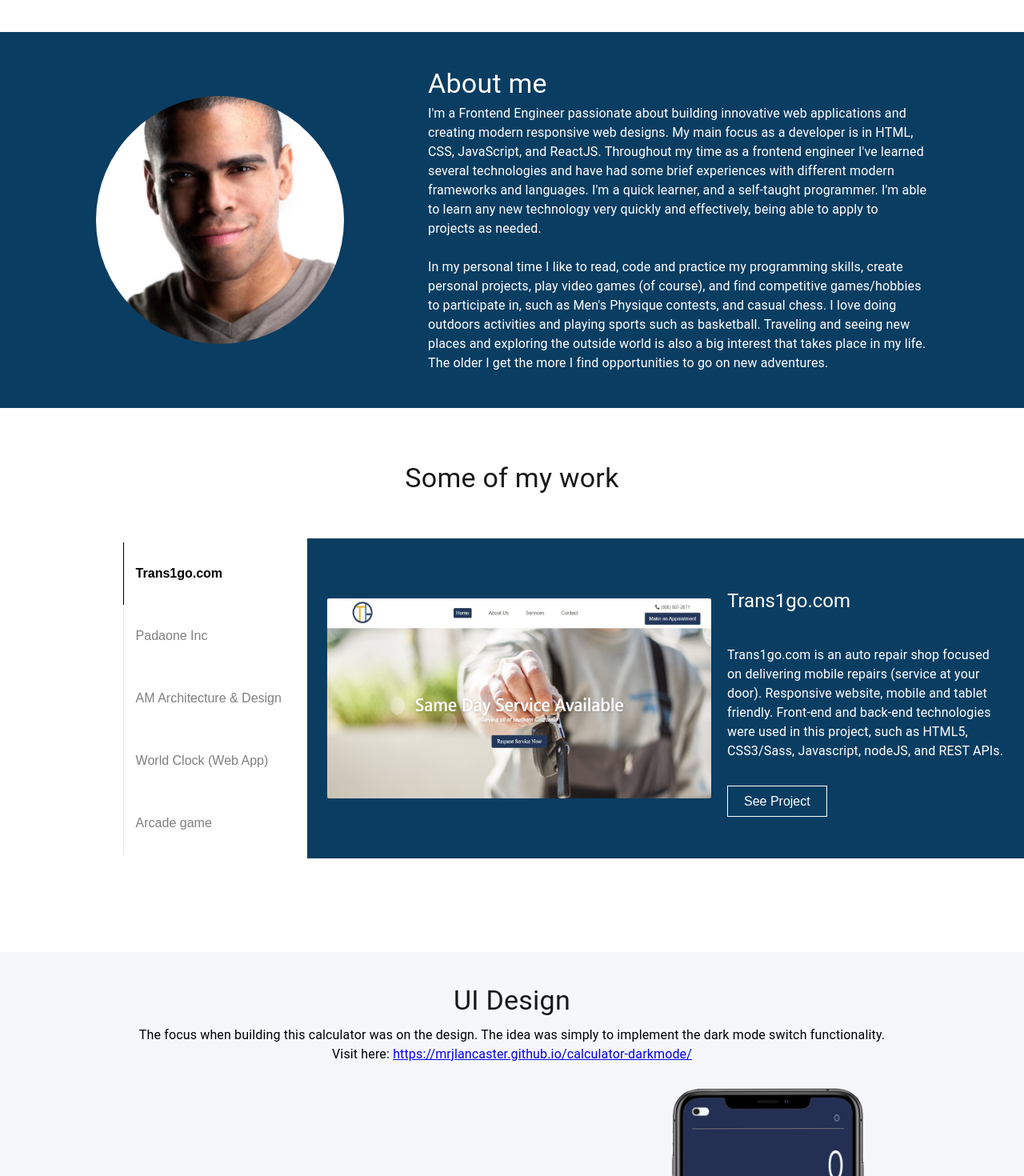
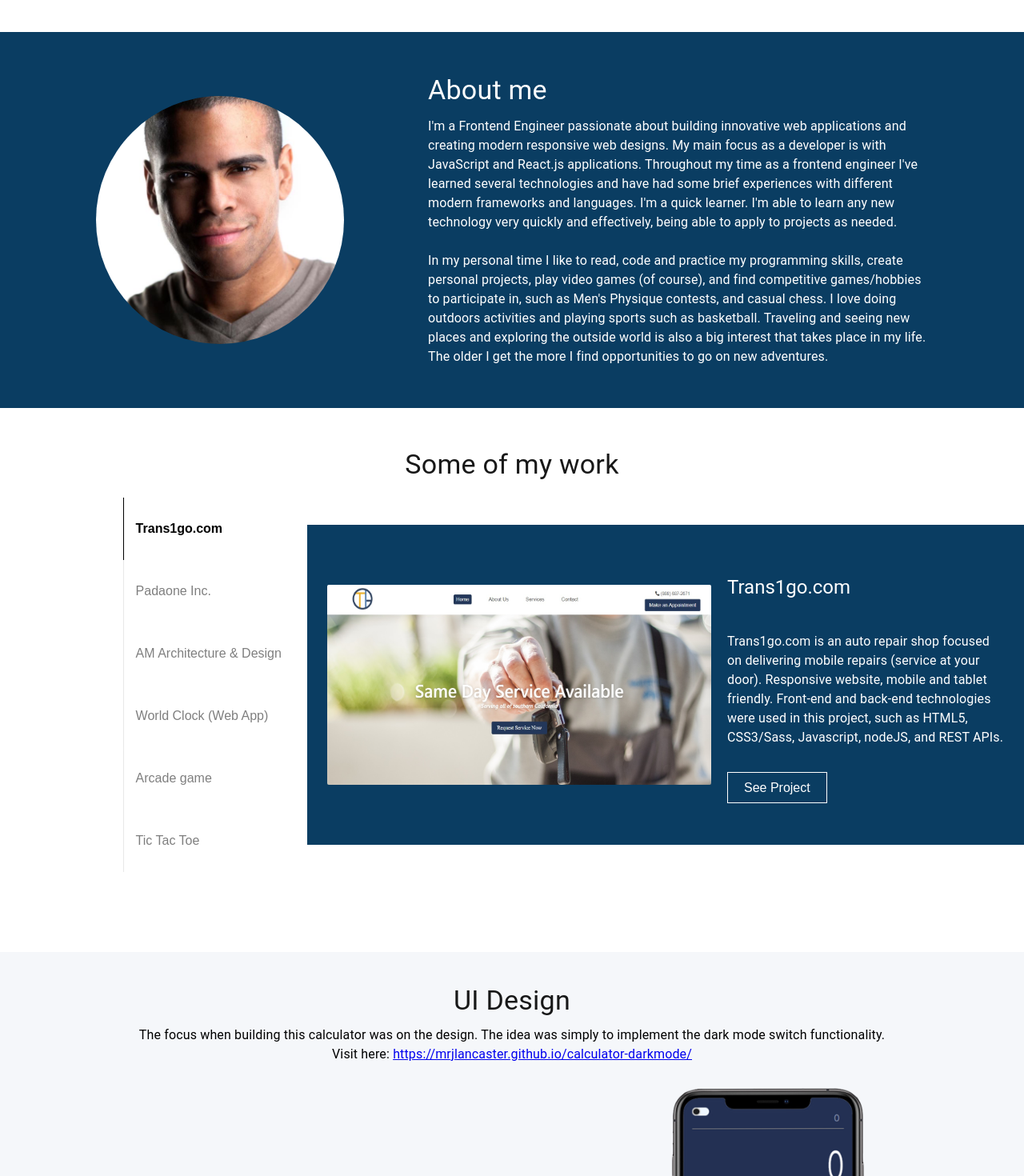
Before and after one commit to mrjlancaster/Portfolio, a React (Create React App) app: page / in a window 1280 px wide. Shown: the part 840-2310 px from the top of the page at 80% size. Built offline with nearby package versions, Linux system fonts and the light colour scheme.

Commit message:
update code and add new project info

```diff
--- a/src/components/About.js
+++ b/src/components/About.js
@@ -1,5 +1,5 @@
-import React from 'react';
-import './About.css';
+import React from "react";
+import "./About.css";
 
 // import ProfilePicture from '../img/profile_pic.jpg';
 
@@ -10,14 +10,28 @@ const About = () => {
 			<div className="text-wrapper">
 				<h4 className="about-title">About me</h4>
 				<p className="about-bio">
-					I'm a Frontend Engineer passionate about building innovative web applications and creating modern responsive web designs. My main focus as a developer is in HTML, CSS, JavaScript, and ReactJS. Throughout my time as a frontend engineer I've learned several technologies and have had some brief experiences with different modern frameworks and languages. I'm a quick learner, and a self-taught programmer. I'm able to learn any new technology very quickly and effectively, being able to apply to projects as needed.
+					I'm a Frontend Engineer passionate about building innovative web
+					applications and creating modern responsive web designs. My main
+					focus as a developer is with JavaScript and React.js
+					applications. Throughout my time as a frontend engineer I've
+					learned several technologies and have had some brief experiences
+					with different modern frameworks and languages. I'm a quick
+					learner. I'm able to learn any new technology very quickly and
+					effectively, being able to apply to projects as needed.
 					<br />
 					<br />
-					In my personal time I like to read, code and practice my programming skills, create personal projects, play video games (of course), and find competitive games/hobbies to participate in, such as Men's Physique contests, and casual chess. I love doing outdoors activities and playing sports such as basketball. Traveling and seeing new places and exploring the outside world is also a big interest that takes place in my life. The older I get the more I find opportunities to go on new adventures.
+					In my personal time I like to read, code and practice my
+					programming skills, create personal projects, play video games
+					(of course), and find competitive games/hobbies to participate
+					in, such as Men's Physique contests, and casual chess. I love
+					doing outdoors activities and playing sports such as basketball.
+					Traveling and seeing new places and exploring the outside world
+					is also a big interest that takes place in my life. The older I
+					get the more I find opportunities to go on new adventures.
 				</p>
 			</div>
 		</div>
-	)
-}
+	);
+};
 
 export default About;
--- a/src/components/Technologies.js
+++ b/src/components/Technologies.js
@@ -1,52 +1,59 @@
-import React from 'react';
-import './Technologies.css';
+import React from "react";
+import "./Technologies.css";
 
 // material ui imports
-import { Box } from '@material-ui/core';
+import { Box } from "@material-ui/core";
+
+const tech = [
+	{
+		title: "HTML5",
+		icon: <i className="fab fa-html5" style={{ color: "#ff5a44" }}></i>,
+	},
+	{
+		title: "CSS3",
+		icon: <i className="fab fa-css3-alt" style={{ color: "#0a7ae9" }}></i>,
+	},
+	{
+		title: "Sass",
+		icon: <i className="fab fa-sass" style={{ color: "#e759b8" }}></i>,
+	},
+	{
+		title: "JavaScript",
+		icon: <i className="fab fa-js-square" style={{ color: "#ffd53d" }}></i>,
+	},
+	{
+		title: "React.js",
+		icon: <i className="fab fa-react" style={{ color: "#73d3ff" }}></i>,
+	},
+	{
+		title: "NodeJS",
+		icon: <i className="fab fa-node-js" style={{ color: "#1f9e54" }}></i>,
+	},
+];
 
 const Technologies = () => {
-
 	return (
 		<div id="my stack" className="tech_container">
 			<Box className="typography_container">
 				<h4 className="stack_title">My stack</h4>
-				<p className="stack_text">Day in and day out I'm utilizing these technologies to build websites and web applications</p>
+				<p className="stack_text">
+					Day in and day out I'm utilizing these technologies to build
+					websites and web applications
+				</p>
 			</Box>
 
-			<div className='grid'>
-				<div className="icon_wrapper">
-					<h6 className="icon_titles">HTML5</h6>
-					<i className="fab fa-html5" style={{color: '#ff5a44'}}></i>
-				</div>
-
-				<div className="icon_wrapper">
-					<h6 className="icon_titles">CSS3</h6>
-					<i className="fab fa-css3-alt" style={{color: '#0a7ae9'}}></i>
-				</div>
-
-				<div className="icon_wrapper">
-					<h6 className="icon_titles">Sass</h6>
-					<i className="fab fa-sass" style={{color: '#e759b8'}}></i>
-				</div>
-
-				<div className="icon_wrapper">
-					<h6 className="icon_titles">JavaScript</h6>
-					<i className="fab fa-js-square" style={{color: '#ffd53d'}}></i>
-				</div>
-
-				<div className="icon_wrapper">
-					<h6 className="icon_titles">React</h6>
-					<i className="fab fa-react" style={{color: '#73d3ff'}}></i>
-				</div>
-
-				<div className="icon_wrapper">
-					<h6 className="icon_titles">NodeJS</h6>
-					<i className="fab fa-node-js" style={{color: '#1f9e54'}}></i>
-				</div>
+			<div className="grid">
+				{tech.map((item, i) => {
+					return (
+						<div key={i} className="icon_wrapper">
+							<h6 className="icon_titles">{item.title}</h6>
+							{item.icon}
+						</div>
+					);
+				})}
 			</div>
-
 		</div>
-	)
-}
+	);
+};
 
 export default Technologies;
--- a/src/components/Work.js
+++ b/src/components/Work.js
@@ -15,71 +15,63 @@ import ArcadeGameScreenshot from "../img/arcade_game.jpg";
 import { Typography } from "@material-ui/core";
 
 const Work = () => {
-	const [li, setLi] = useState("trans1go.com");
-	const [project, setProject] = useState({
+	const [activeTab, setActiveTab] = useState(0);
+
+	const tabs = [
+		"Trans1go.com",
+		"Padaone Inc.",
+		"AM Architecture & Design",
+		"World Clock (Web App)",
+		"Arcade game",
+		"Tic Tac Toe",
+	];
+
+	const tabContent = [
+		{
 			image: Trans1goScreenshot,
 			title: "Trans1go.com",
 			description: `Trans1go.com is an auto repair shop focused on delivering mobile repairs (service at your door). Responsive website, mobile and tablet friendly. Front-end and back-end technologies were used in this project, such as HTML5, CSS3/Sass, Javascript, nodeJS, and REST APIs.`,
 			link: "http://trans1go.com/",
-	});
-
-	const switchLi = (e) => {
-		const key = e.target;
-		if (key.matches("li")) {
-			if (key.innerText === "Trans1go.com") {
-				setLi("trans1go.com");
-				setProject({
-					image: Trans1goScreenshot,
-					title: "Trans1go.com",
-					description: `Trans1go.com is an auto repair shop focused on delivering mobile repairs (service at your door). Responsive website, mobile and tablet friendly. Front-end and back-end technologies were used in this project, such as HTML5, CSS3/Sass, Javascript, nodeJS, and REST APIs.`,
-					link: "http://trans1go.com/",
-				});
-			}
-
-			if (key.innerText === "Padaone Inc") {
-				setLi("padaone");
-				setProject({
+		},
+		{
 			image: PadaoneScreenshot,
 			title: "Padaone Inc",
 			description:
 				"Padaone is a marketplace for individuals to take classes and train with coaches all over the world. I was responsible to build the first company's Landing Page. Technologies used in this project were HTML5, CSS3/Sass, and Javascript.",
 			link: "https://www.padaone.app/",
-				});
-			}
-
-			if (key.innerText === "AM Architecture & Design") {
-				setLi("am");
-				setProject({
+		},
+		{
 			image: AMScreenshot,
 			title: "AM Architecture & Design",
 			description:
 				"This is a mockup website I've built based on a design I found as an inspiration. AM Architecture & Design was built utilizing HTML5 and CSS3. Simple, elegant and great design.",
 			link: "https://mrjlancaster.github.io/Responsive-website/",
-				});
-			}
-
-			if (key.innerText === "World Clock (Web App)") {
-				setLi("worldclock");
-				setProject({
+		},
+		{
 			image: WorldClockScreenshot,
 			title: "World clock web application",
 			description:
 				"Simple digital world clock web application built in HTML5,CSS3, and JavaScript.",
 			link: "https://mrjlancaster.github.io/world_clock/",
-				});
-			}
-
-			if (key.innerText === "Arcade game") {
-				setLi("arcade game");
-				setProject({
+		},
+		{
 			image: ArcadeGameScreenshot,
 			title: "Arcade Game",
 			description:
 				"I've used my Javascript skills to build an Arcade game. Just for the fun also for my daily coding practices. Check it out!",
 			link: "https://mrjlancaster.github.io/Arcade-Game/",
-				});
-			}
-		}
+		},
+		{
+			image: ArcadeGameScreenshot,
+			title: "Tic Tac Toe",
+			description: "",
+			link: "https://github.com/mrjlancaster/tic-tac-toe",
+		},
+	];
+
+	const handleTab = (e) => {
+		const index = e.target.id;
+		setActiveTab(Number(index));
 	};
 
 	return (
@@ -89,42 +81,22 @@ const Work = () => {
 			</Typography>
 			<div className="work_container">
 				<div className="project_list-container">
-					<ul onClick={switchLi}className="projects_ul">
+					<ul onClick={handleTab} className="projects_ul">
+						{tabs.map((tab, i) => {
+							return (
 								<li
+									key={i}
+									id={i}
 									className={
-								li === "trans1go.com"
+										activeTab === i
 											? "project--active"
 											: "projects-li"
 									}
 								>
-							Trans1go.com
+									{tab}
 								</li>
-						<li
-							className={
-								li === "padaone" ? "project--active" : "projects-li"
-							}
-						>
-							Padaone Inc
-						</li>
-						<li
-							className={li === "am" ? "project--active" : "projects-li"}
-						>
-							AM Architecture & Design
-						</li>
-						<li
-							className={
-								li === "worldclock" ? "project--active" : "projects-li"
-							}
-						>
-							World Clock (Web App)
-						</li>
-						<li
-							className={
-								li === "arcade game" ? "project--active" : "projects-li"
-							}
-						>
-							Arcade game
-						</li>
+							);
+						})}
 					</ul>
 				</div>
 
@@ -132,22 +104,20 @@ const Work = () => {
 					<div className="project_details">
 						<div className="project-container">
 							<img
-								src={project.image}
+								src={tabContent[activeTab].image}
 								className="pic"
-								alt="trans1go image"
+								alt="project pic"
 							/>
 							<div className="project_text-wrapper">
 								<h5 className="project_title-name">
-									{project.title}
+									{tabContent[activeTab].title}
 								</h5>
-								<p
-									className="project-description"
-								>
-									{project.description}
+								<p className="project-description">
+									{tabContent[activeTab].description}
 								</p>
 								<div>
 									<a
-										href={project.link}
+										href={tabContent[activeTab].link}
 										target="blank"
 										className="projectBtn"
 									>
```
Also changed, not shown: package.json (+4 -4 lines), src/index.js (+7 -7 lines), 1 other file (tests, documents, lock files or other folders). Lines whose indentation alone changed are shown as unchanged.
